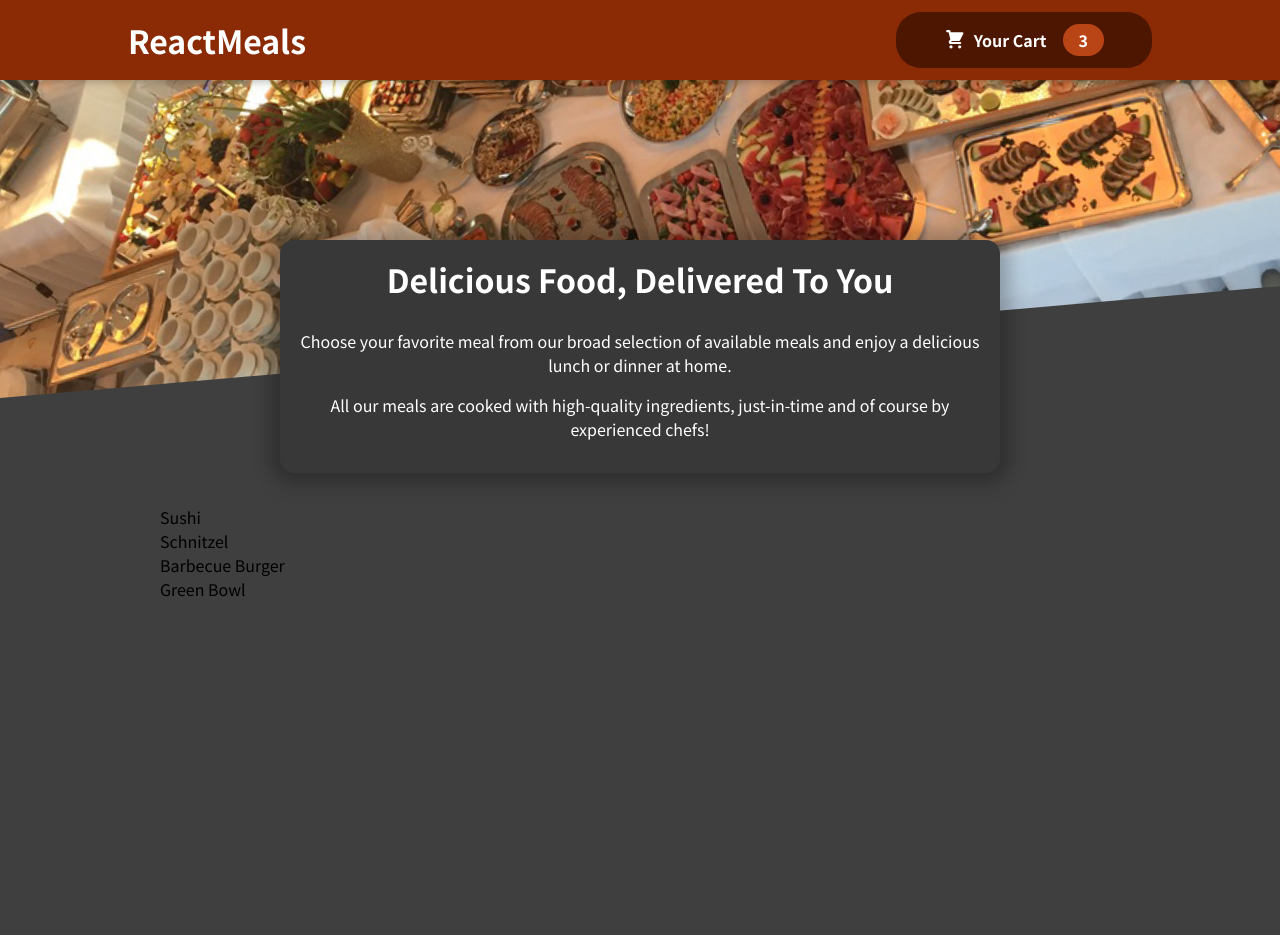
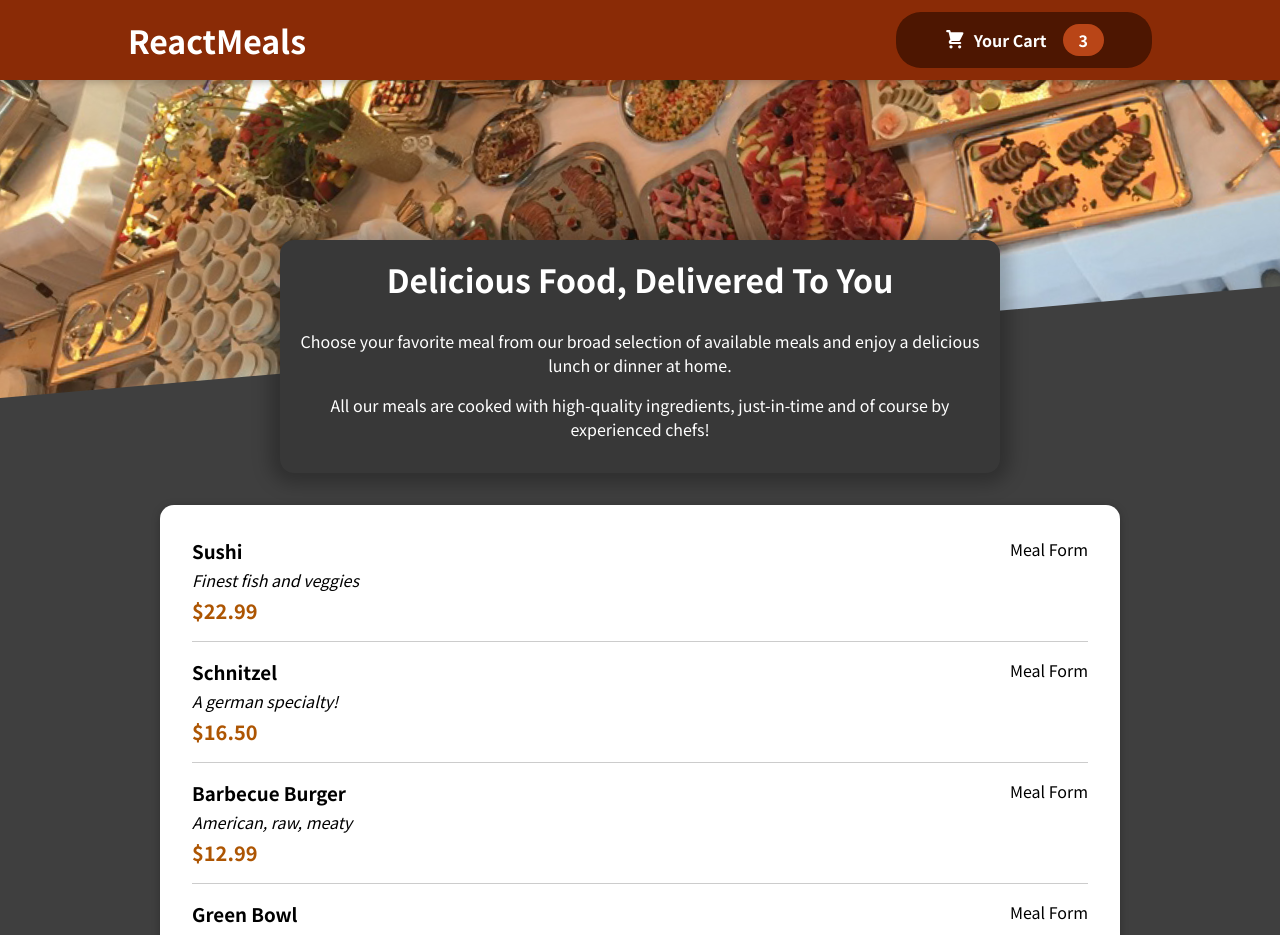
Before and after one commit to fcurevac/food-order, a React (Create React App) app: page / in a window 1280 px wide. Shown: the top 935 px of the page. Before the commit the page ends 800 px from the top, so only its background shows below. Built offline with nearby package versions, Linux system fonts and the light colour scheme.

Commit message:
Add Card and MealItem components

```diff
--- a/src/components/Meals/AvailableMeals.js
+++ b/src/components/Meals/AvailableMeals.js
@@ -1,3 +1,7 @@
+import MealItem from "./MealItem/MealItem";
+
+import Card from "../UI/Card";
+
 import classes from "./AvailableMeals.module.css";
 
 const DUMMY_MEALS = [
@@ -28,11 +32,20 @@
 ];
 
 const AvailableMeals = () => {
-  const mealsList = DUMMY_MEALS.map((meal) => <li>{meal.name}</li>);
+  const mealsList = DUMMY_MEALS.map((meal) => (
+    <MealItem
+      key={meal.id}
+      name={meal.name}
+      description={meal.description}
+      price={meal.price}
+    />
+  ));
 
   return (
     <section className={classes.meals}>
-      <ul>{mealsList}</ul>
+      <Card>
+        <ul>{mealsList}</ul>
+      </Card>
     </section>
   );
 };
--- /dev/null
+++ b/src/components/Meals/MealItem/MealItem.js
@@ -0,0 +1,18 @@
+import classes from "./MealItem.module.css";
+
+const MealItem = (props) => {
+  const price = `$${props.price.toFixed(2)}`;
+
+  return (
+    <li className={classes.meal}>
+      <div>
+        <h3>{props.name}</h3>
+        <div className={classes.description}>{props.description}</div>
+        <div className={classes.price}>{price}</div>
+      </div>
+      <div>Meal Form</div>
+    </li>
+  );
+};
+
+export default MealItem;
--- /dev/null
+++ b/src/components/Meals/MealItem/MealItem.module.css
@@ -0,0 +1,22 @@
+.meal {
+  display: flex;
+  justify-content: space-between;
+  margin: 1rem;
+  padding-bottom: 1rem;
+  border-bottom: 1px solid #ccc;
+}
+
+.meal h3 {
+  margin: 0 0 0.25rem 0;
+}
+
+.description {
+  font-style: italic;
+}
+
+.price {
+  margin-top: 0.25rem;
+  font-weight: bold;
+  color: #ad5502;
+  font-size: 1.25rem;
+}
--- /dev/null
+++ b/src/components/UI/Card.js
@@ -0,0 +1,7 @@
+import classes from "./Card.module.css";
+
+const Card = (props) => {
+  return <div className={classes.card}>{props.children}</div>;
+};
+
+export default Card;
--- /dev/null
+++ b/src/components/UI/Card.module.css
@@ -0,0 +1,6 @@
+.card {
+  padding: 1rem;
+  box-shadow: 0 2px 8px rgba(0, 0, 0, 0.25);
+  border-radius: 14px;
+  background-color: white;
+}
```
